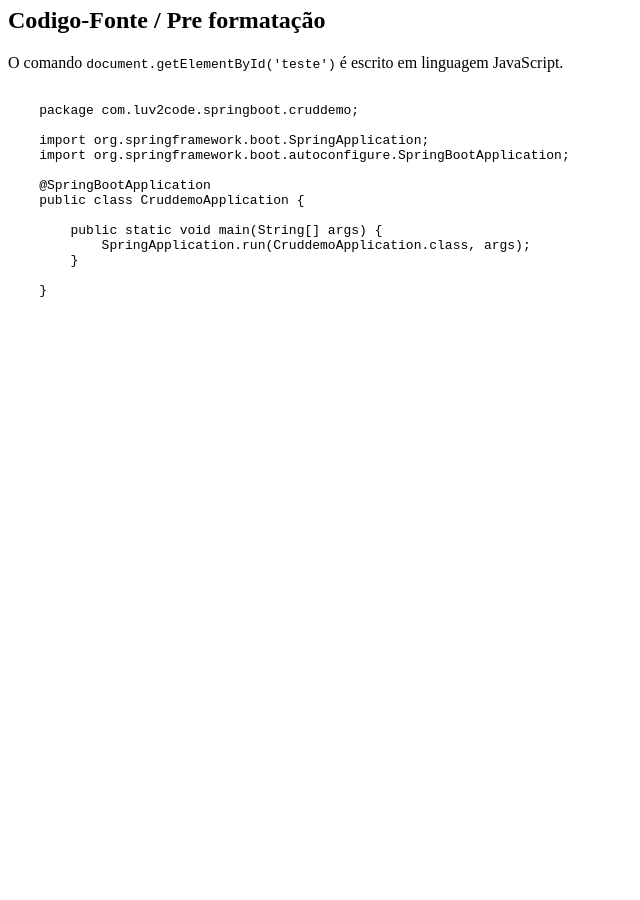
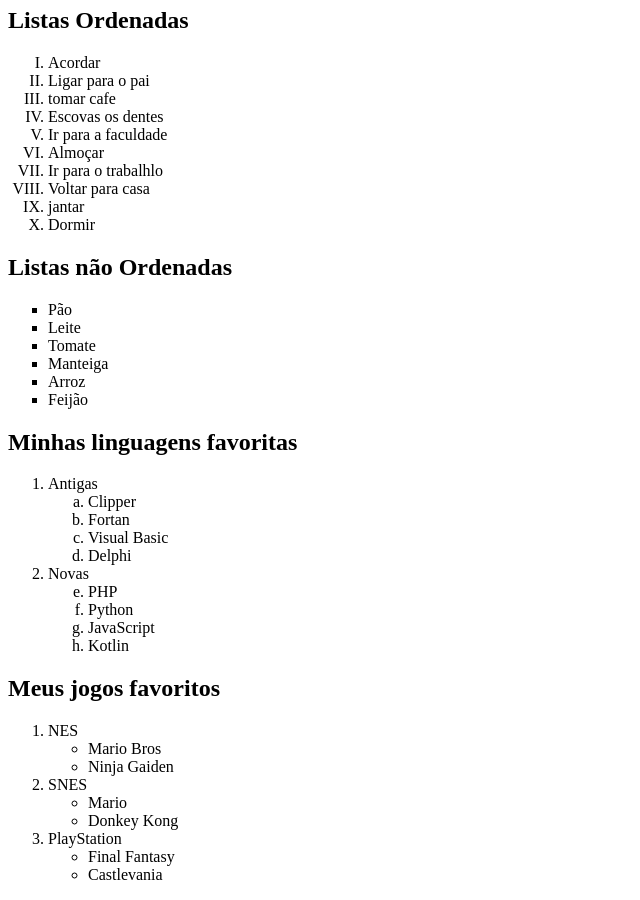
Before and after one commit to thiagoHenrique19/html-css, a plain HTML site: page ex009/index.html in a window 1280 px wide. Shown: the part 73-973 px from the top of the page, without its empty margins (0-640 px from the left). Before the commit the page ends 800 px from the top, so only its background shows below. Drawn offline with Linux system fonts and the light colour scheme.

Commit message:
html and css

```diff
--- a/arvoreNatal/script.js
+++ b/arvoreNatal/script.js
@@ -350,7 +350,7 @@
 
         (a = new THREE.TextGeometry(
 
-         "Feliz Natal", {
+         "Merry Christmas", {
 
           font: e,
 
--- a/ex009/index.html
+++ b/ex009/index.html
@@ -3,28 +3,66 @@
 <head>
     <meta charset="UTF-8">
     <meta name="viewport" content="width=device-width, initial-scale=1.0">
-    <title>Outras formatações</title>
+    <title>Listas</title>
 </head>
 <body>
-     <h1>Outras formatações</h1>
-      <h2>Codigo-Fonte / Pre formatação</h2>
-      <p>O comando <code>document.getElementById('teste')</code> é escrito em linguagem JavaScript.</p>
-      <pre>
-          <code>
-    package com.luv2code.springboot.cruddemo;
-
-    import org.springframework.boot.SpringApplication;
-    import org.springframework.boot.autoconfigure.SpringBootApplication;
-
-    @SpringBootApplication
-    public class CruddemoApplication {
-
-        public static void main(String[] args) {
-            SpringApplication.run(CruddemoApplication.class, args);
-        }
-
-    }
-          </code>
-      </pre>
-    </body>
+      <h1>Trabalhando com Listas</h1>
+        <h2>Listas Ordenadas</h2>
+        <ol type="I"> <!--todos os types:1 A a I i-->
+            <li>Acordar</li>
+            <li>Ligar para o pai</li>
+            <li>tomar cafe</li>
+            <li>Escovas os dentes</li>
+            <li>Ir para a faculdade</li>
+            <li>Almoçar</li>
+            <li>Ir para o trabalhlo </li>
+            <li>Voltar para casa</li>
+            <li>jantar</li>
+            <li>Dormir</li>
+        </ol>
+        <h2>Listas não Ordenadas</h2>
+        <ul type="square"> <!--todos os types:disc circle square-->
+            <li>Pão</li>
+            <li>Leite</li>
+            <li>Tomate</li>
+            <li>Manteiga</li>
+            <li>Arroz</li>
+            <li>Feijão</li>
+        </ul>
+        <h2>Minhas linguagens favoritas</h2>
+        <ol>
+            <li>Antigas</li>
+            <ol type="a" start="e">
+                <li>Clipper</li>
+                <li>Fortan</li>
+                <li>Visual Basic</li>
+                <li>Delphi</li>
+            </ol>
+            <li>Novas</li>
+            <ol type="a" start="5">
+                <li>PHP</li>
+                <li>Python</li>
+                <li>JavaScript</li>
+                <li>Kotlin</li>
+            </ol>
+        </ol>
+        <h2>Meus jogos favoritos</h2>
+        <ol>
+            <li>NES</li>
+            <ul>
+                <li>Mario Bros</li>
+                <li>Ninja Gaiden</li>
+            </ul>
+            <li>SNES</li>
+            <ul>
+                <li>Mario</li>
+                <li>Donkey Kong</li>
+            </ul>
+            <li>PlayStation</li>
+            <ul>
+                <li>Final Fantasy</li>
+                <li>Castlevania</li>
+            </ul>
+        </ol>
+        </body>
 </html>
```
Also changed, not shown: ex08b/index.html (added, +46 -0 lines).
